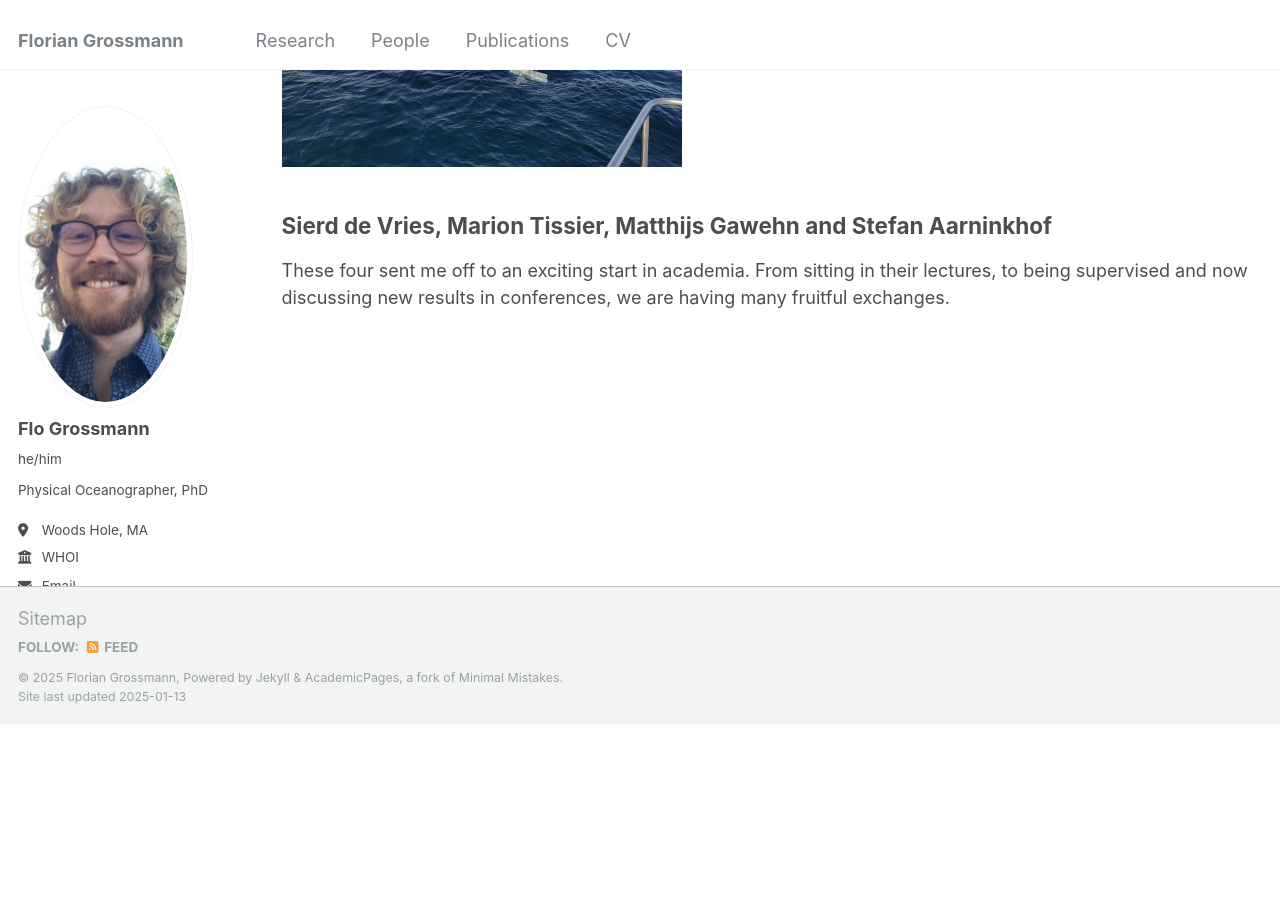
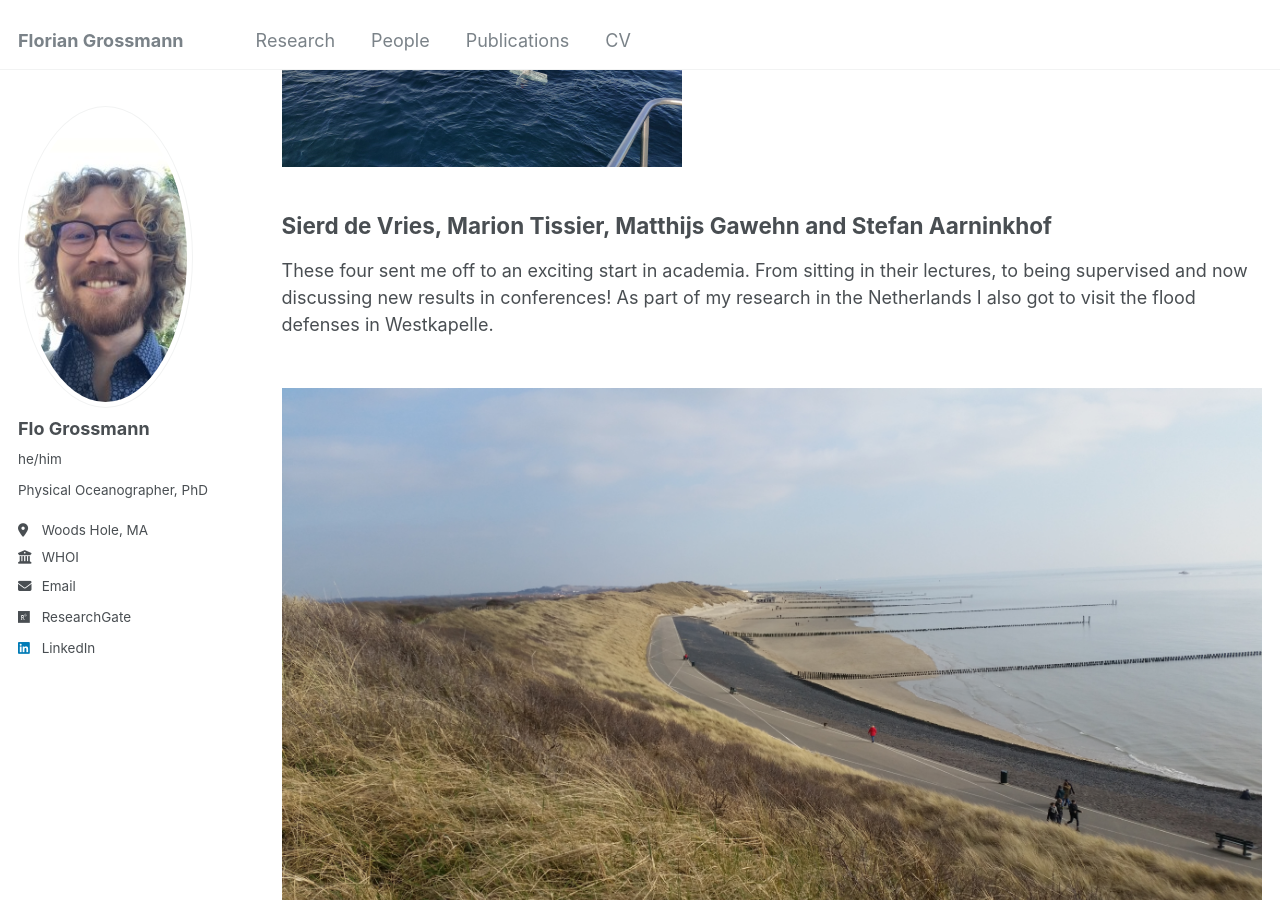
Before and after one commit to FlorianGrossmann/FlorianGrossmann.github.io, a Jekyll site: the page built from _pages/people.md, in a window 1280 px wide and 900 px high, scrolled down 1265 px. Built offline with Jekyll 4.4.1, drawn with Linux system fonts in a browser that asks for light colours; before the commit the page ends 1989 px from its top, so only the background shows below that.

Commit message:
Update people.md

```diff
--- a/_pages/people.md
+++ b/_pages/people.md
@@ -24,4 +24,6 @@ These three are instrumental (pun intended) in my academic journey. David guides
 
 Sierd de Vries, Marion Tissier, Matthijs Gawehn and Stefan Aarninkhof
 ------
-These four sent me off to an exciting start in academia. From sitting in their lectures, to being supervised and now discussing new results in conferences, we are having many fruitful exchanges.
+These four sent me off to an exciting start in academia. From sitting in their lectures, to being supervised and now discussing new results in conferences! As part of my research in the Netherlands I also got to visit the flood defenses in Westkapelle.
+
+<br/><img src='/images/westkapelle.png'>
```
